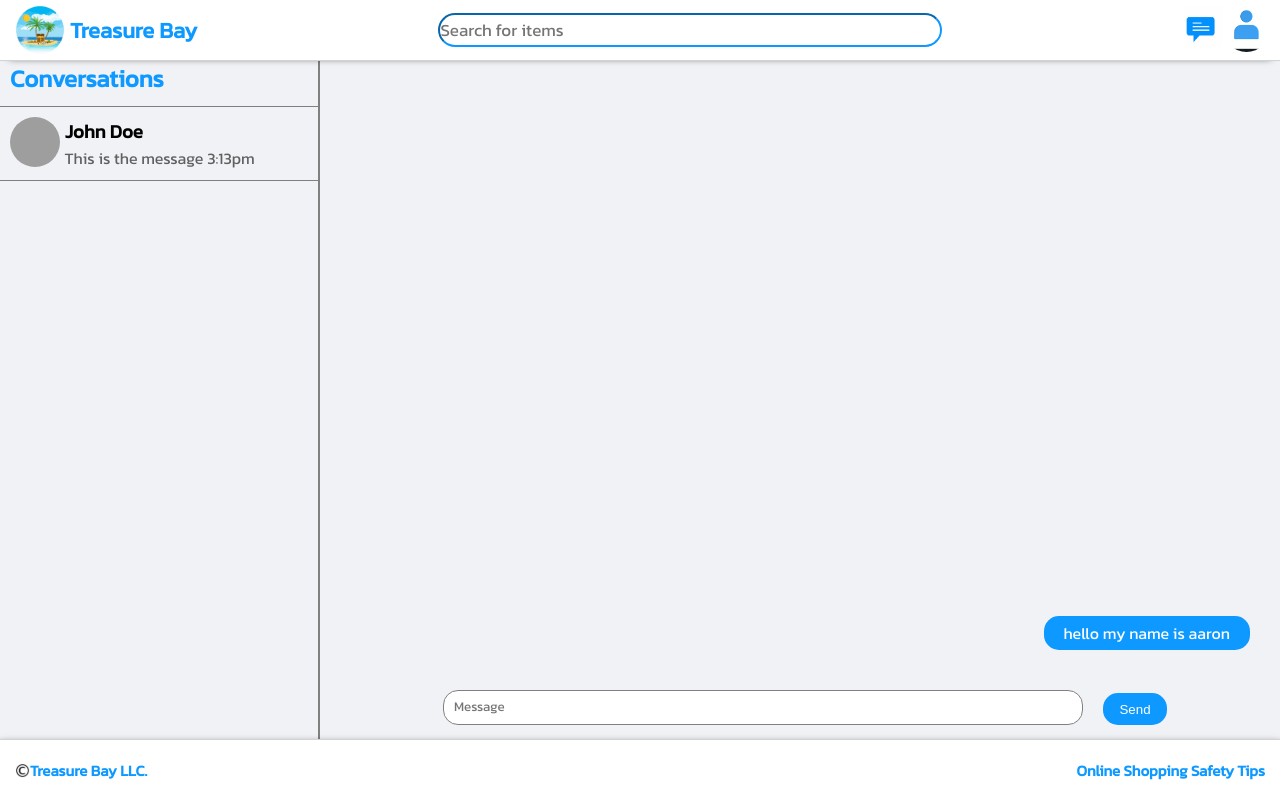
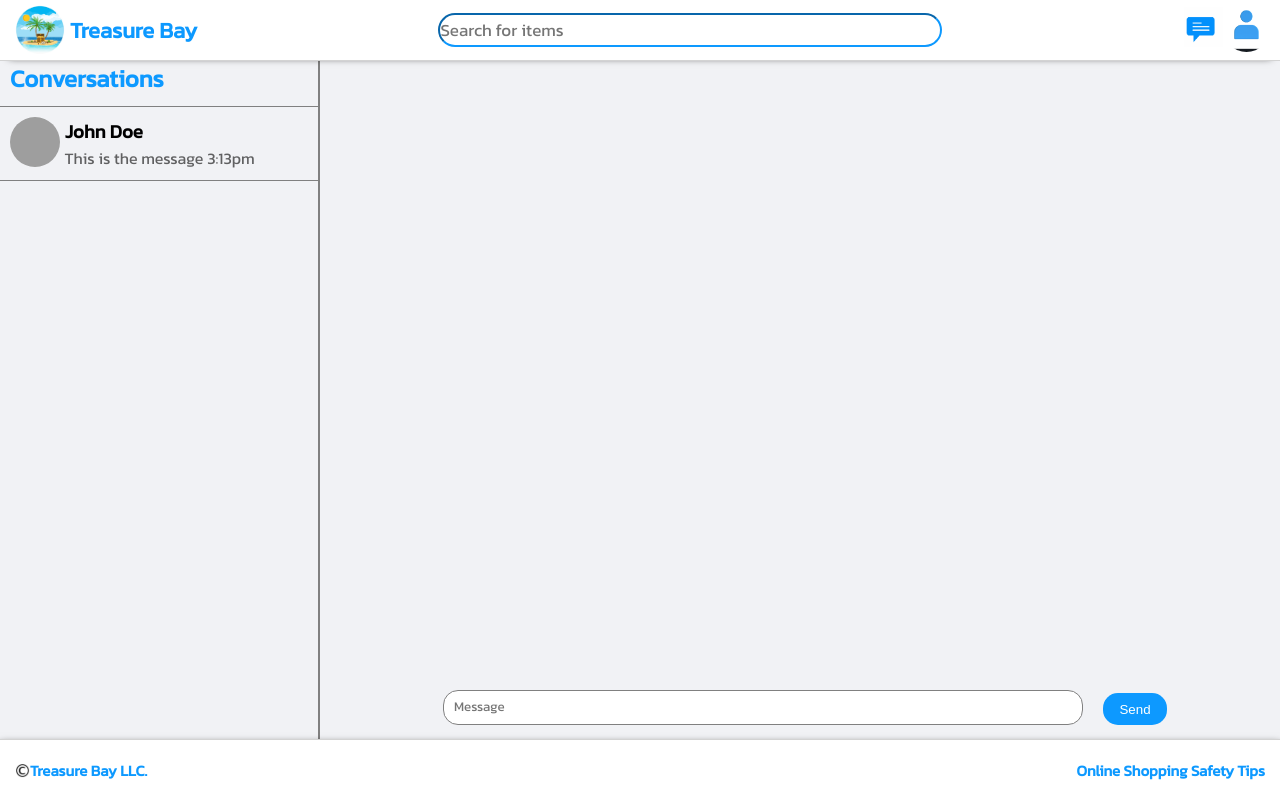
Before and after one commit to howardmg/TreasureBay2, a React (Create React App) app in the folder treasure_bay/: page /messages in a window 1280 px wide. Built offline with nearby package versions, Linux system fonts and the light colour scheme; grey boxes are pictures that could not be loaded; a web font is replaced by a local one.

Commit message:
added filter for conversations context

```diff
--- a/treasure_bay/src/components/Messages/Messages.js
+++ b/treasure_bay/src/components/Messages/Messages.js
@@ -1,21 +1,26 @@
 import React from 'react'
 import MessagingInput from './MessagingInput'
 import './Messages.css'
+import { useConversations } from '../../context/ConversationsProvider'
 
 function Messages() {
 
-  const messageSent = ['hello my name is aaron']
-  const MessagesSent = messageSent.map((message, index) => {
+  const { selectedConversationIndex, messages } = useConversations()
+
+  const formatMessages = messages.filter(
+    msg => msg.sender_id === selectedConversationIndex
+  ).map((message, index) => {
     return (
-
-      <p key={index} className='from-me'>{message}</p>
+      <div className='message-sent'>
+        <p key={index} className='from-me'>{message.message}</p>
+      </div>
     )
   })
 
   return (
     <div className='messaging-container-test'>
       <div className='messages-wrapper'>
-        <div className='message-sent'>{MessagesSent}</div>
+        {formatMessages}
       </div>
       <div className='typing-container'>
         <MessagingInput />
```
